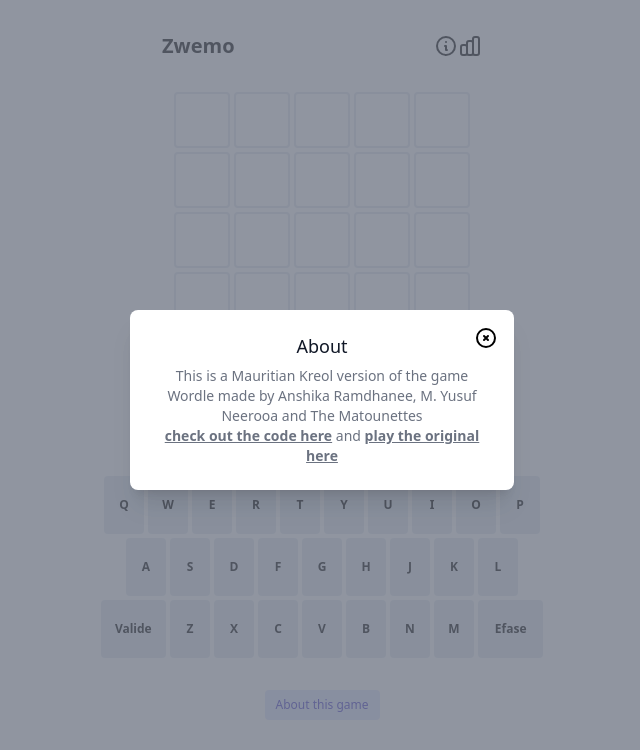
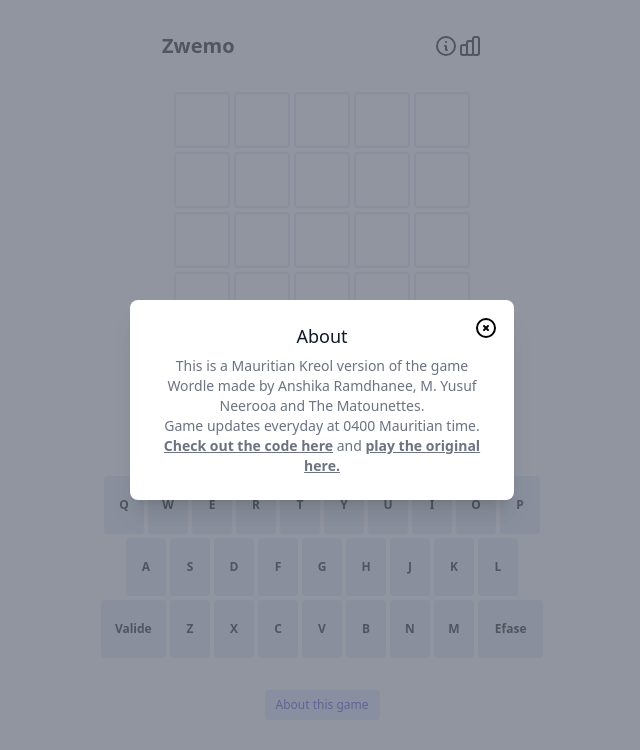
Before and after one commit to zwemo/zwemo.github.io, a React (Create React App) app: page / in a window 1280 px wide. Both pictures are taken after a click on the button "About this game". Shown: the top 750 px of the page, without its empty margins (318-958 px from the left). Built offline with nearby package versions, Linux system fonts and the light colour scheme.

Commit message:
added game time in about

```diff
--- a/src/components/modals/AboutModal.tsx
+++ b/src/components/modals/AboutModal.tsx
@@ -61,19 +61,19 @@ export const AboutModal = ({ isOpen, handleClose }: Props) => {
                   </Dialog.Title>
                   <div className="mt-2">
                     <p className="text-sm text-gray-500">
-                        This is a Mauritian Kreol version of the game Wordle made by Anshika Ramdhanee, M. Yusuf Neerooa and The Matounettes {' '}<br />
+                        This is a Mauritian Kreol version of the game Wordle made by Anshika Ramdhanee, M. Yusuf Neerooa and The Matounettes. {' '}<br />Game updates everyday at 0400 Mauritian time.<br />
                       <a
                         href="https://github.com/zwemo/zwemo.github.io"
                         className="underline font-bold"
                       >
-                        check out the code here
+                        Check out the code here
                       </a>{' '}
                       and{' '}
                       <a
                         href="https://www.powerlanguage.co.uk/wordle/"
                         className="underline font-bold"
                       >
-                        play the original here
+                        play the original here.
                       </a>
                     </p>
                   </div>
```
